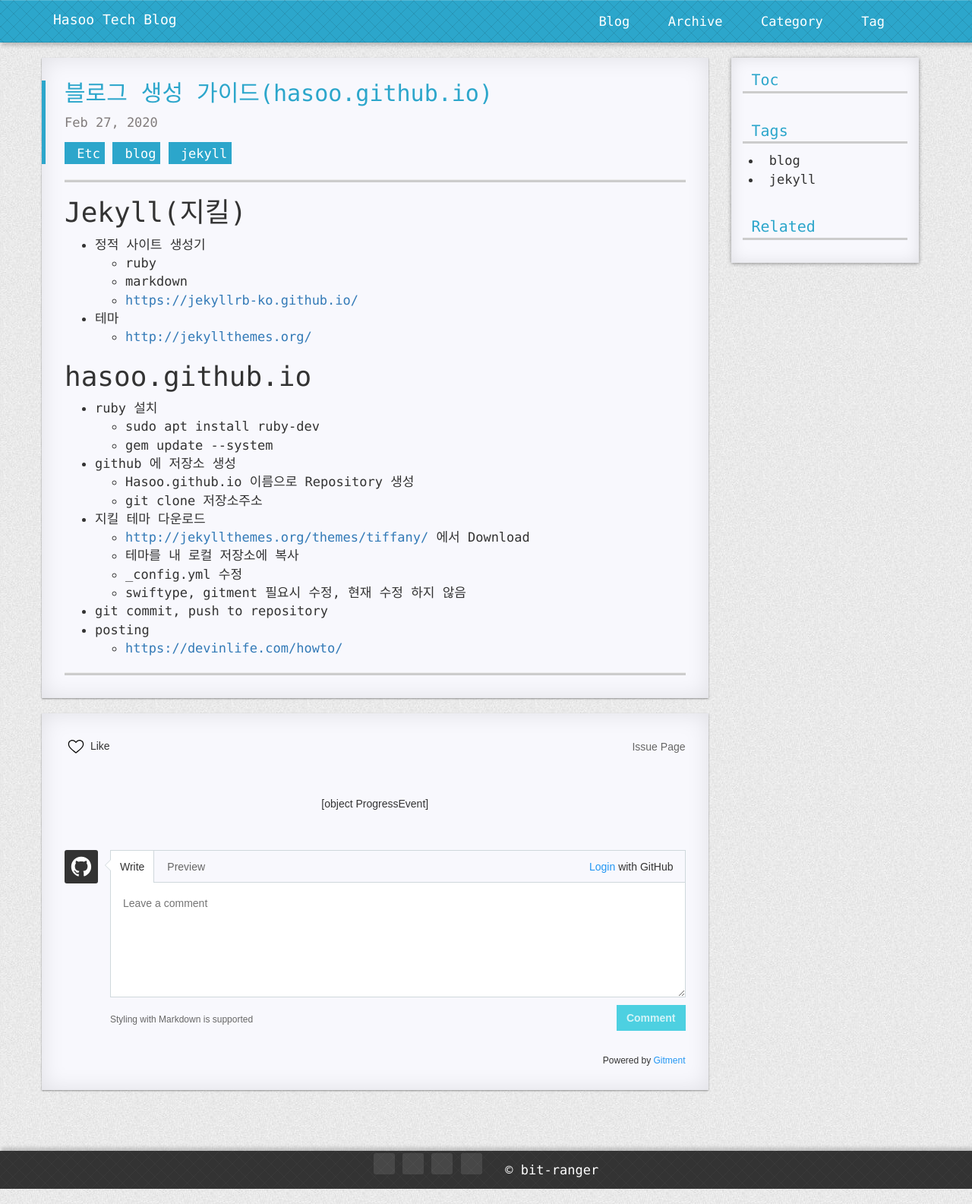
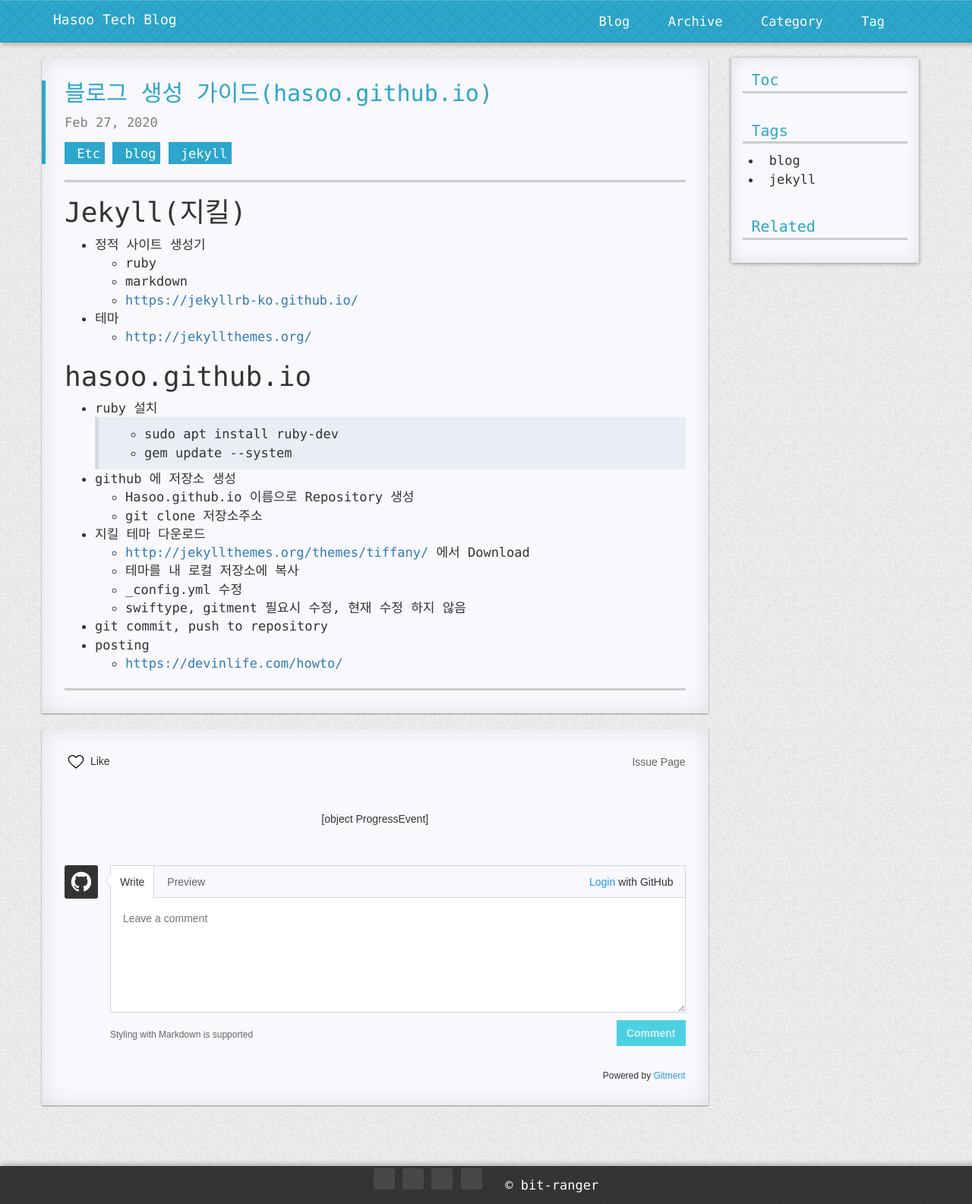
Before and after one commit to Hasoo/Hasoo.github.io, a Jekyll site: the page built from _posts/2020-02-27-github-blog.md, in a window 1280 px wide. Shown: the whole page at 76% size. Built offline with Jekyll 4.4.1, drawn with Linux system fonts in a browser that asks for light colours; nearby versions of some CDN libraries; comment, search, counter and statistics services are not loaded; a style sheet for code colours, icons or effects is not loaded.

```diff
--- a/_posts/2020-02-27-github-blog.md
+++ b/_posts/2020-02-27-github-blog.md
@@ -15,8 +15,8 @@ categories: Etc
 
 # hasoo.github.io
 * ruby 설치
-	* sudo apt install ruby-dev
-	* gem update \-\-system
+	>* sudo apt install ruby-dev
+	>* gem update \-\-system
 * github 에 저장소 생성
 	* Hasoo.github.io 이름으로 Repository 생성
 	* git clone 저장소주소
```
